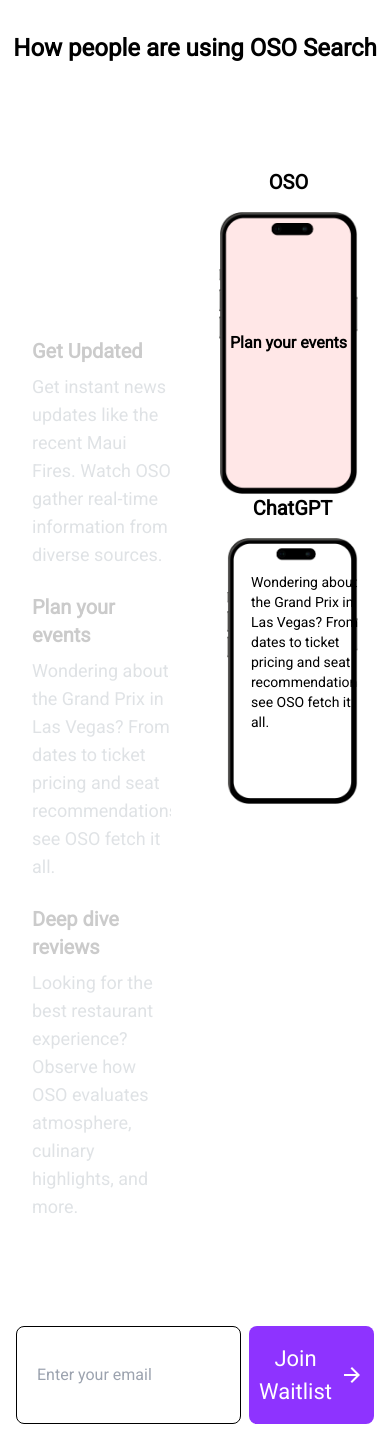
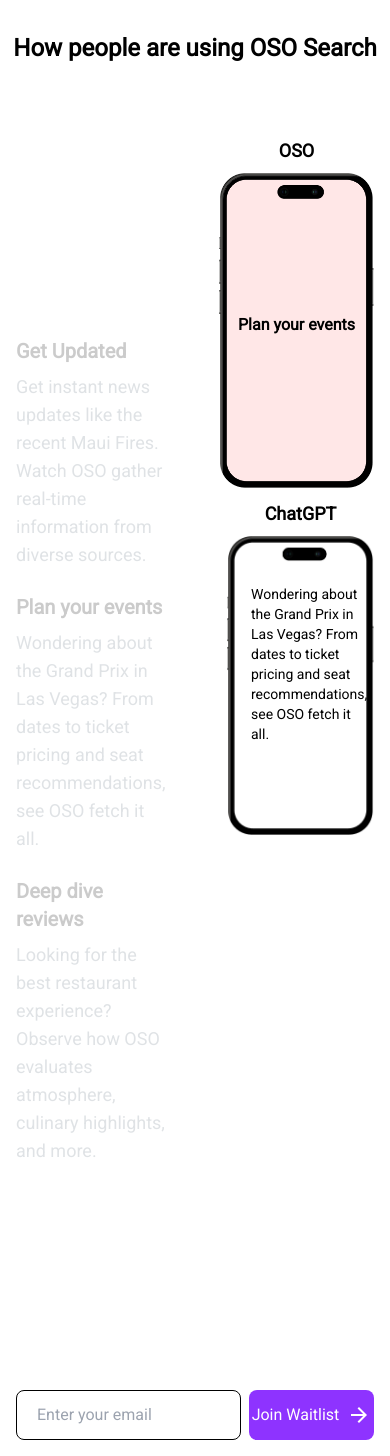
Before and after one commit to AwaisYusaf/gsap-rem, a Next.js app: page / in a window 390 px wide. Built offline with nearby package versions, Linux system fonts and the light colour scheme.

Commit message:
Bottom bar updated

```diff
--- a/src/app/page.tsx
+++ b/src/app/page.tsx
@@ -8,10 +8,10 @@
       <ScrollAnimationSection />
       <div className='flex justify-center space-x-2 mx-auto max-w-xl mb-4 px-4'>
         <input placeholder='Enter your email'
-          className='basis-7/12 py-4 px-5 text-base outline-none border border-black rounded-lg focus-within:ring-1 ring-[#8E33FF]' />
+          className='basis-7/12 lg:py-4 py-3 px-5 text-base outline-none border border-black rounded-lg focus-within:ring-1 ring-[#8E33FF]' />
         <button
-          className='flex justify-center items-center space-x-2 text-white basis-1/2 rounded-lg p-4 hover:opacity-90 bg-[#8E33FF]'>
-          <span className='text-[22px]'>Join Waitlist</span>
+          className='flex justify-center items-center space-x-2 text-white basis-1/2 rounded-lg lg:py-4 py-3 hover:opacity-90 bg-[#8E33FF]'>
+          <span className='lg:text-[22px] md:text-xl text-base'>Join Waitlist</span>
           <Image src="/assets/arrow_forward.png"
             className='h-6 w-auto' width={50} height={50} alt="arrow" />
         </button>
--- a/src/components/home/ScrollAnimationSection.tsx
+++ b/src/components/home/ScrollAnimationSection.tsx
@@ -80,10 +80,10 @@
   return (
     <div
       id="container"
-      className="flex mx-auto max-w-7xl space-x-12  px-8"
+      className="flex mx-auto max-w-7xl space-x-12  lg:px-8 md:px-6 px-4"
     >
       {/* {Left Section} */}
-      <div className="basis-1/2 flex flex-col space-y-6 snap-y snap-mandatory min-h-[140vh] z-0 overflow-x-hidden" id="left">
+      <div className="basis-1/2 flex flex-col space-y-6 snap-y snap-mandatory min-h-[140vh] z-0 overflow-x-hidden md:mb-0 mb-16" id="left">
         <div className="xl:h-52 lg:h-40 md:h-40 h-[20vh]" />
         {data.map((section, index) => {
           return <div key={index} id={section.id} className="lg:w-[80%] w-full flex flex-col space-y-2 opacity-20 snap-center snap-always shrink-0 ">
@@ -95,11 +95,11 @@
       </div>
       {/* {Right Section} */}
       <div
-        className="flex md:flex-row -mt-20 flex-col justify-center items-center basis-1/2 lg:space-x-4 space-x-2 h-screen w-full"
+        className="flex md:flex-row -mt-20 flex-col md:space-y-0 space-y-3 justify-center items-center basis-1/2 lg:space-x-4 space-x-2 h-screen w-full"
         id="right"
       >
         <div className="relative overflow-hidden">
-          <h2 className="text-center mb-4 font-semibold text-xl">OSO</h2>
+          <h2 className="text-center md:mb-4 mb-2 font-semibold md:text-xl text-lg">OSO</h2>
           <Image
             src="/assets/phone1.png"
             className="h-auto"
@@ -112,7 +112,7 @@
           </span>
         </div>
         <div className="relative overflow-hidden">
-          <h2 className="text-center mb-4 font-semibold text-xl">ChatGPT</h2>
+          <h2 className="text-center md:mb-4 mb-2 font-semibold md:text-xl text-lg">ChatGPT</h2>
           <Image
             src="/assets/phone2.png"
             className="h-auto"
```
